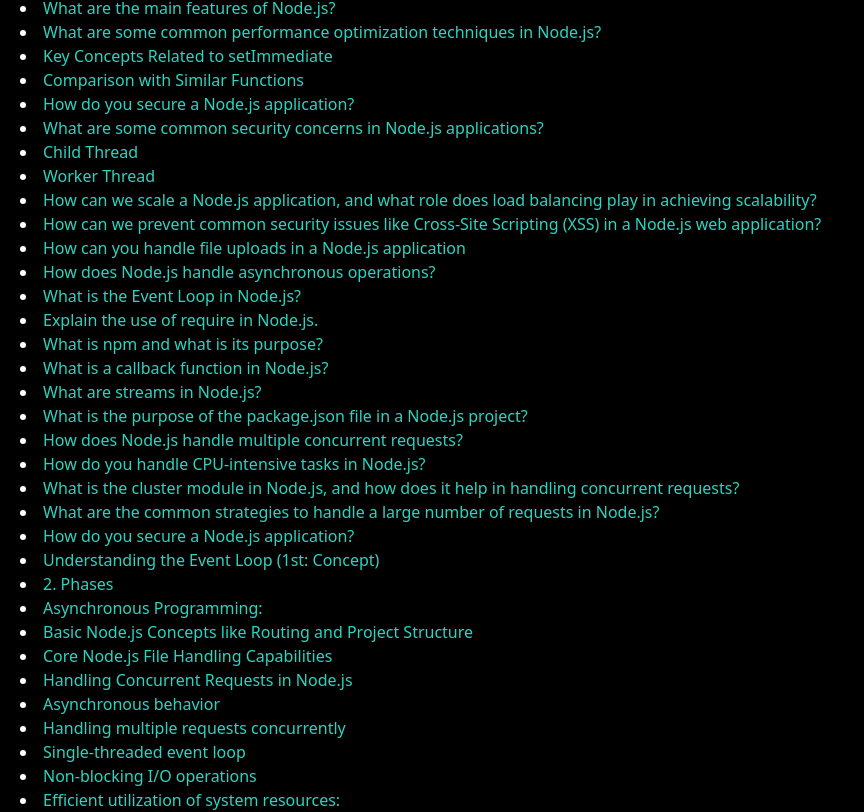
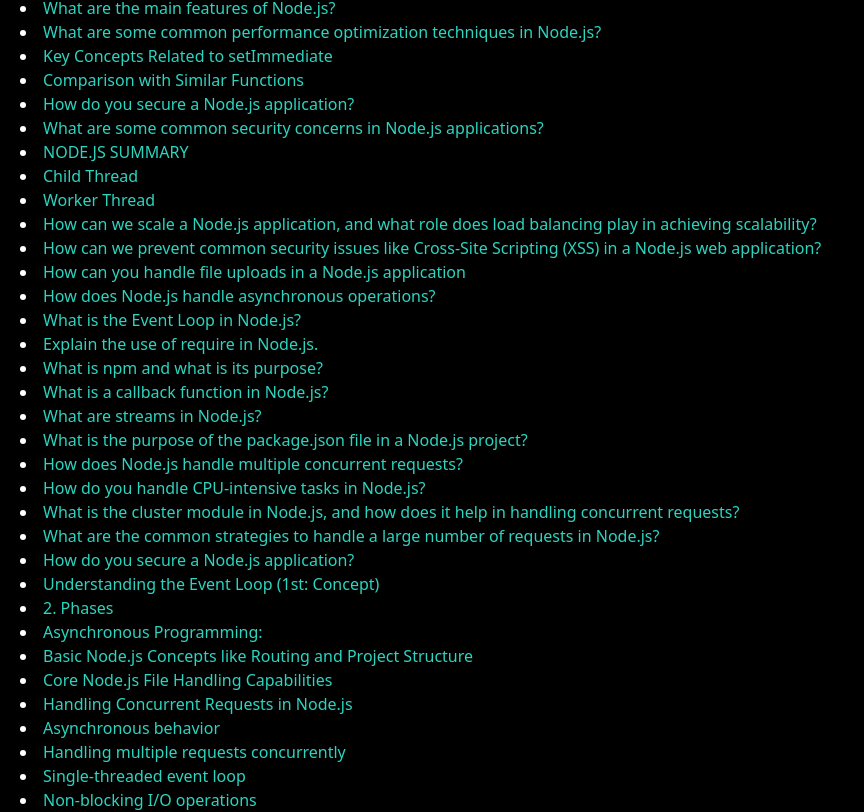
Before and after one commit to Aviral000/mockQNA, a React (Create React App) app: page / in a window 1280 px wide. Shown: the part 1092-1904 px from the top of the page, without its empty margins (0-864 px from the left). Built offline with nearby package versions, Linux system fonts and the light colour scheme.

Commit message:
node extra

```diff
--- a/src/component/QNAReact.jsx
+++ b/src/component/QNAReact.jsx
@@ -177,6 +177,10 @@
     {
         question: "What are some common security concerns in Node.js applications?",
         answer: "Injection Attacks: SQL injection, NoSQL injection, etc. Cross-Site Scripting (XSS): Inserting malicious scripts into web pages. Cross-Site Request Forgery (CSRF): Forging requests on behalf of authenticated users. Data Exposure: Sensitive data exposure due to improper handling of data. Denial of Service (DoS): Overloading the server with too many requests."
+    },
+    {
+        question: "NODE.JS SUMMARY",
+        answer: "Node.js is a fast, efficient runtime environment built on Chrome's V8 engine, known for its non-blocking, event-driven architecture. When a request is made, the event emitter sends it to the event queue, where the event loop processes it. The event loop's non-blocking nature allows Node.js to handle multiple concurrent requests without waiting for I/O operations to complete, leveraging callbacks, promises, and async/await for responses. While single-threaded for JavaScript execution, Node.js uses libuv to manage asynchronous I/O operations. For better scalability and performance on multi-core systems, the Cluster module and Worker Threads can be used. Node.js's design makes it ideal for real-time, scalable applications, maintaining high performance with a single-threaded, non-blocking event loop."
     },
     {
         question: "Child Thread",
```
